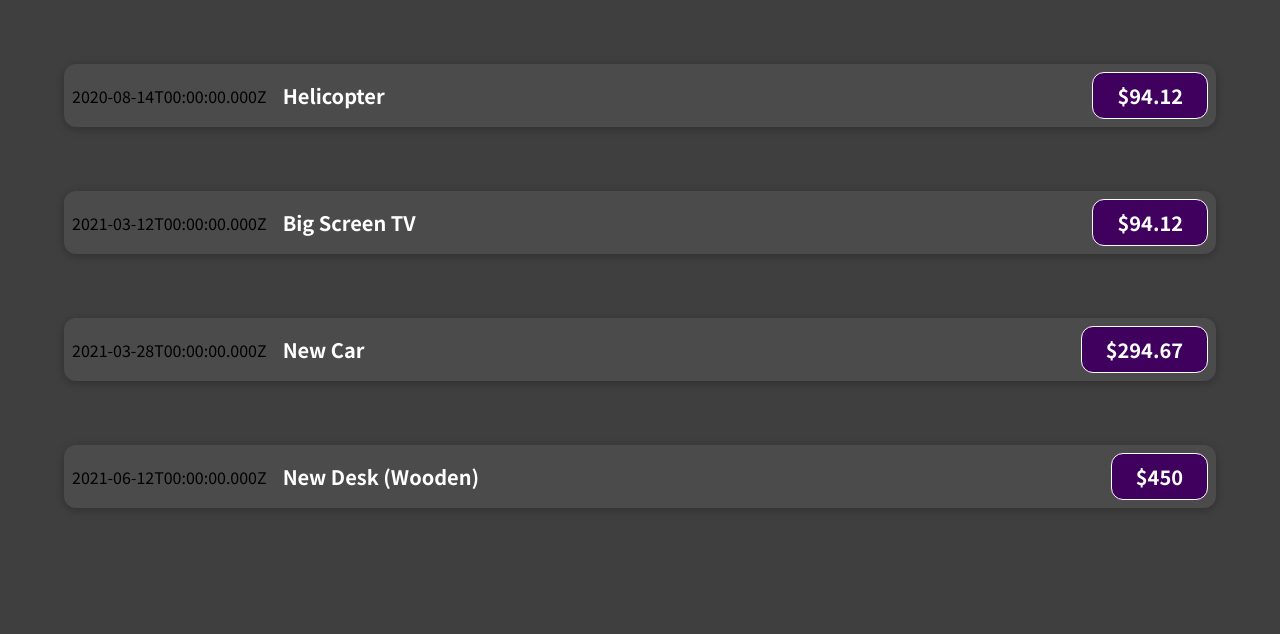
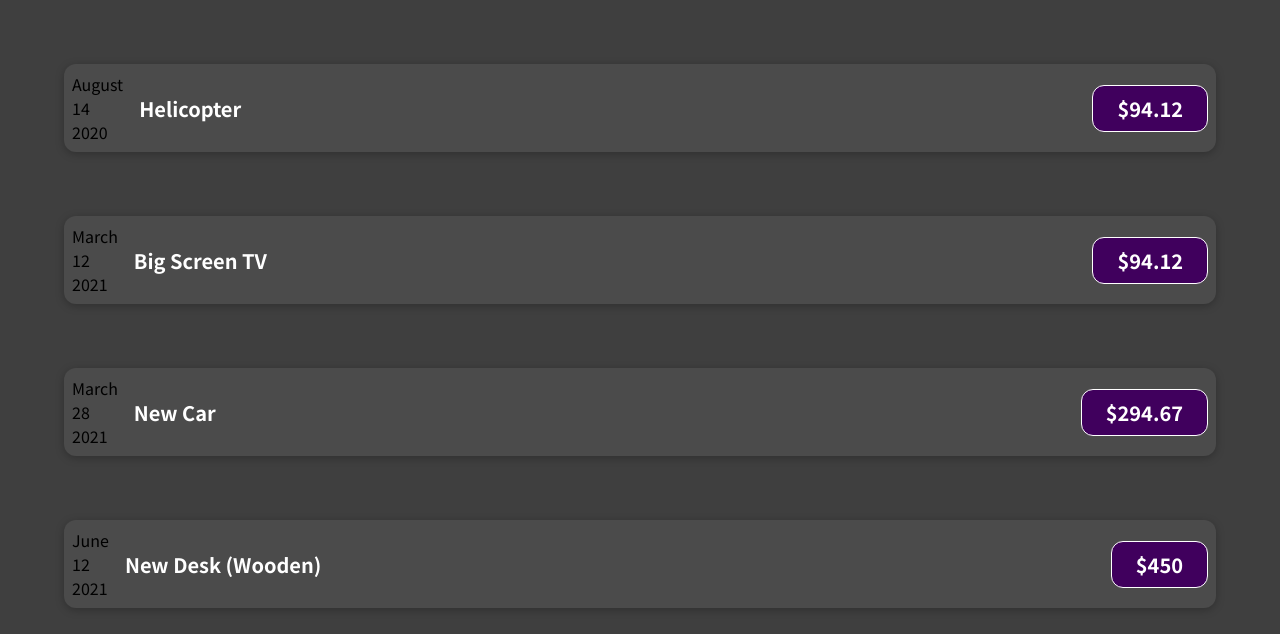
Before and after one commit to AlexDjangoX/subzeroreact, a React (Create React App) app: page / in a window 1280 px wide. Shown: the top 634 px of the page. Built offline with nearby package versions, Linux system fonts and the light colour scheme.

Commit message:
before split date into Date.js

```diff
--- a/src/App.js
+++ b/src/App.js
@@ -33,25 +33,25 @@ function App() {
         id={data[0].id}
         title={data[0].title}
         amount={data[0].amount}
-        date={data[0].date.toISOString()}
+        date={data[0].date}
       />
       <ExpenseItem
         id={data[1].id}
         title={data[1].title}
         amount={data[0].amount}
-        date={data[1].date.toISOString()}
+        date={data[1].date}
       />
       <ExpenseItem
         id={data[2].id}
         title={data[2].title}
         amount={data[2].amount}
-        date={data[2].date.toISOString()}
+        date={data[2].date}
       />
       <ExpenseItem
         id={data[3].id}
         title={data[3].title}
         amount={data[3].amount}
-        date={data[3].date.toISOString()}
+        date={data[3].date}
       />
     </div>
   );
--- a/src/components/Expenses/ExpenseItem.js
+++ b/src/components/Expenses/ExpenseItem.js
@@ -3,9 +3,17 @@ import "../Expenses/css/ExpenseItem.css";
 import React from "react";
 
 const ExpenseItem = (props) => {
+  const month = props.date.toLocaleString("en-gb", { month: "long" });
+  const day = props.date.toLocaleString("en-gb", { day: "2-digit" });
+  const year = props.date.getFullYear();
+
   return (
     <div className="expense-item">
-      <div>{props.date}</div>
+      <div>
+        <div>{month}</div>
+        <div>{day}</div>
+        <div>{year}</div>
+      </div>
       <div className="expense-item__description">
         <h2>{props.title}</h2>
         <div className="expense-item__price">${props.amount}</div>
```
Also changed, not shown: 1 other file (tests, documents, lock files or other folders).
